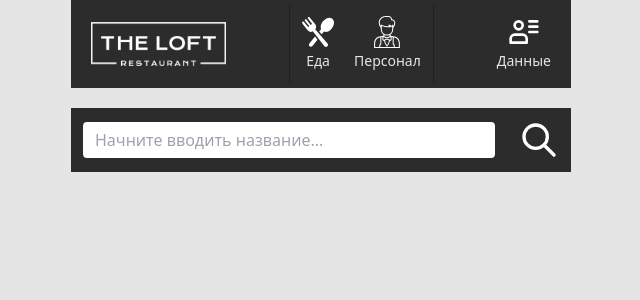
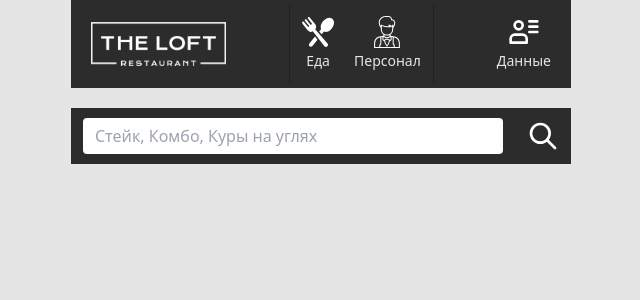
Before and after one commit to devcraft-dc/the_loft_reviews, a React (Vite) app: page / in a window 1280 px wide. Both pictures are taken after a click on the button 858 px from the left and 140 px from the top of the page. Shown: the top 300 px of the page, without its empty margins (319-959 px from the left). Built offline with nearby package versions, Linux system fonts and the light colour scheme.

Commit message:
adaptive searchbar

```diff
--- a/src/components/Header.jsx
+++ b/src/components/Header.jsx
@@ -5,22 +5,44 @@ import white_logo from '../assets/white_logo.png';
 
 export const Header = () => (
   <header className="bg-main-black flex justify-between items-center h-[5.5rem] max-sm:h-[4.75rem] text-secondary-white px-5">
-    <img className="w-15 h-11 max-md:w-13 max-md:h-8 max-sm:w-13 max-sm:h-7" src={white_logo} alt="logo" />
+    <img
+      className="w-15 h-11 max-md:w-13 max-md:h-8 max-sm:w-13 max-sm:h-7"
+      src={white_logo}
+      alt="logo"
+    />
 
     <div className="flex gap-5 max-md:gap-4 p-3 m-3 border-x border-black border-opacity-25">
       <button>
-        <img className="w-8 mx-auto max-md:w-7 max-sm:w-6" src={food_icon} alt="food" />
-        <span className="text-sm max-md:text-[0.75rem] max-sm:text-[0.65rem] ">Еда</span>
+        <img
+          className="w-8 mx-auto max-md:w-7 max-sm:w-6"
+          src={food_icon}
+          alt="food"
+        />
+        <span className="text-sm max-md:text-xs max-sm:text-[0.65rem] ">
+          Еда
+        </span>
       </button>
       <button>
-        <img className="w-8 mx-auto max-md:w-7 max-sm:w-6" src={staff_icon} alt="staff" />
-        <span className="text-sm max-md:text-[0.75rem] max-sm:text-[0.65rem]">Персонал</span>
+        <img
+          className="w-8 mx-auto max-md:w-7 max-sm:w-6"
+          src={staff_icon}
+          alt="staff"
+        />
+        <span className="text-sm max-md:text-xs max-sm:text-[0.65rem]">
+          Персонал
+        </span>
       </button>
     </div>
 
     <button>
-      <img className="w-8 mx-auto max-md:w-7 max-sm:w-6" src={userinfo_icon} alt="userinfo" />
-      <span className="text-sm max-md:text-[0.75rem] max-sm:text-[0.65rem]">Данные</span>
+      <img
+        className="w-8 mx-auto max-md:w-7 max-sm:w-6"
+        src={userinfo_icon}
+        alt="userinfo"
+      />
+      <span className="text-sm max-md:text-xs max-sm:text-[0.65rem]">
+        Данные
+      </span>
     </button>
   </header>
 );
--- a/src/components/Search.jsx
+++ b/src/components/Search.jsx
@@ -6,17 +6,34 @@ export const Search = () => {
   const [searchText, setSearchText] = useState('');
 
   const searchInputLayout = (
-    <div className='flex-1 p-3 justify-center'>
-      <input className='text-md w-[100%] h-9 rounded p-3 outline-none' type="text" placeholder="Начните вводить название..." value={searchText} onChange={(e) => setSearchText(e.target.value)} />
+    <div className="flex-1 p-3 justify-center">
+      <input
+        className="text-md max-md:text-sm max-sm:text-xs w-full h-9 max-md:h-8 max-sm:h-7 rounded p-3 outline-none"
+        type="text"
+        placeholder="Стейк, Комбо, Куры на углях"
+        value={searchText}
+        onChange={(e) => setSearchText(e.target.value)}
+      />
     </div>
   );
 
   // remove mt-5 after changes
 
   return (
-    <div className={`flex flex-row-reverse items-center h-[4rem] mt-5 ${showInput && 'bg-main-black'}`}>
-      <button className='p-3 bg-main-black rounded-tl-md ' onClick={() => setShowInput(!showInput)}>
-        <img className='w-10' src={search_icon} alt="search" />
+    <div
+      className={`flex flex-row-reverse items-center h-[3.5rem] max-md:h-[3.25rem] max-sm:h-[3rem] mt-5 ${
+        showInput && 'bg-main-black'
+      }`}
+    >
+      <button
+        className="p-3 bg-main-black rounded-tl-md "
+        onClick={() => setShowInput(!showInput)}
+      >
+        <img
+          className="w-8 max-md:w-7 max-sm:w-6"
+          src={search_icon}
+          alt="search"
+        />
       </button>
 
       {showInput && searchInputLayout}
--- a/src/global.css
+++ b/src/global.css
@@ -31,7 +31,7 @@ body {
 body {
   max-width: 500px;
   margin: auto;
-  background-color: #E5E5E5;
+  background-color: #e5e5e5;
   line-height: 1.5;
   -webkit-font-smoothing: antialiased;
 }
```
